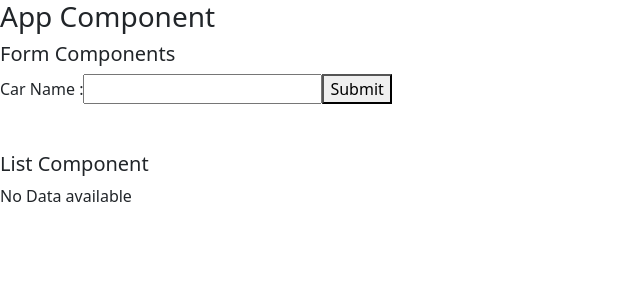
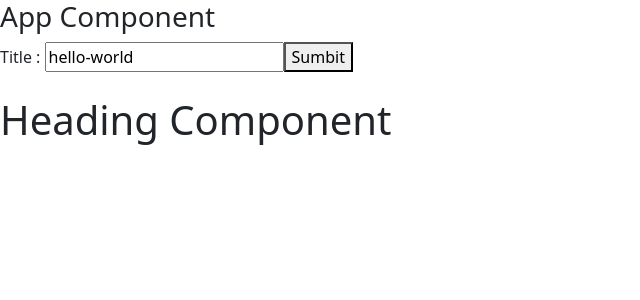
Before and after one commit to kumarnivi/Learning-Angular, an Angular app: page / in a window 1280 px wide. Shown: the top 300 px of the page, without its empty margins (0-640 px from the left). Built offline with nearby package versions, Linux system fonts and the light colour scheme.

Commit message:
Component Lifecycle Hooks

```diff
--- a/src/app/app.component.html
+++ b/src/app/app.component.html
@@ -1,2 +1,8 @@
 <h3>App Component</h3>
-<app-list ></app-list>
+<!-- <app-list ></app-list> -->
+Title : <input type="text" name="" id="" [(ngModel)]="title">
+<button (click)="addTitle()">Sumbit</button>
+<br>
+<br>
+<h1>Heading Component</h1>
+<p [innerText]="titles"></p>
--- a/src/app/app.component.ts
+++ b/src/app/app.component.ts
@@ -7,4 +7,9 @@ import { Component } from '@angular/core';
 })
 export class AppComponent {
   title = 'hello-world';
+  titles:string[] = [];
+  addTitle() {
+    this.titles.push(this.title);
+    console.log(this.titles)
+  }
 }
--- a/src/app/app.module.ts
+++ b/src/app/app.module.ts
@@ -5,18 +5,20 @@ import { AppComponent } from './app.component';
 import { HelloWorldComponent } from './hello-world/hello-world.component';
 import { FormsModule } from '@angular/forms';
 import { FormComponent } from './form/form.component';
-import { ListComponent } from './list/list.component'
+import { ListComponent } from './list/list.component';
+import { HeadingComponent } from './heading/heading.component'
 @NgModule({
   declarations: [
     AppComponent,
     HelloWorldComponent,
     FormComponent,
     ListComponent,
+    HeadingComponent,
 
   ],
   imports: [ //here use for 2 way binding
     BrowserModule,
-    FormsModule
+    FormsModule,
   ],
   providers: [],
   bootstrap: [AppComponent]
--- a/src/app/form/form.component.html
+++ b/src/app/form/form.component.html
@@ -1,7 +1,7 @@
-<h5>Form Components</h5>
+<!-- <h5>Form Components</h5>
 <form action="">
     <label for="">Car Name :</label>
     <input type="text" name="carname" id="" [(ngModel)]="carName">
     <button (click)="addCar()">Submit</button>
 </form>
-<br/><br/>
+<br/><br/> -->
--- a/src/app/form/form.component.ts
+++ b/src/app/form/form.component.ts
@@ -6,14 +6,14 @@ import { Component, EventEmitter, Output } from '@angular/core';
   styleUrls: ['./form.component.css']
 })
 export class FormComponent {
-  @Output() carAdded:EventEmitter<string[]> = new EventEmitter;
-  cars:string[] = [];
- carName  = "";
- addCar(){
-  this.cars.push(this.carName)
-  this.carName= "";
-  console.log(this.cars)
-  this.carAdded.emit(this.cars)
- }
+//   @Output() carAdded:EventEmitter<string[]> = new EventEmitter;
+//   cars:string[] = [];
+//  carName  = "";
+//  addCar(){
+//   this.cars.push(this.carName)
+//   this.carName= "";
+//   console.log(this.cars)
+//   this.carAdded.emit(this.cars)
+//  }
 
 }
--- /dev/null
+++ b/src/app/heading/heading.component.html
@@ -0,0 +1,2 @@
+<p>heading works!</p>
+<h1>{{innerText.join(' | ') }}</h1>
--- /dev/null
+++ b/src/app/heading/heading.component.ts
@@ -0,0 +1,33 @@
+import { Component, Input,OnChanges, SimpleChanges, OnInit, DoCheck } from '@angular/core';
+
+@Component({
+  selector: 'app-heading',
+  templateUrl: './heading.component.html',
+  styleUrls: ['./heading.component.css']
+})
+export class HeadingComponent implements OnChanges, OnInit {
+ @Input() innerText:string[] = [];
+ noOfTitle=1
+ ngOnChanges(changes: SimpleChanges): void {
+  // if(!changes['innerText'].isFirstChange()){
+  //   console.log('onChanges Called',changes['innerText'].currentValue)
+
+  // }
+  //  console.log('ngOnChanges Call!')
+ }
+
+ ngOnInit(): void {
+   console.log('ngOnInint Called');
+   this.innerText.push('First Title') //here when open the browser that time 1st show this value
+   this.noOfTitle = 1
+
+  }
+
+ ngDoCheck(): void {
+  console.log('ngDoCHeack call')
+  if (this.innerText.length > this.noOfTitle){
+    console.log('you are modifing code');
+    this.noOfTitle++;
+  }
+ }
+}
--- a/src/app/hello-world/hello-world.component.ts
+++ b/src/app/hello-world/hello-world.component.ts
@@ -74,6 +74,6 @@ title = 'List of Movies'
 //** pipes */
 // ##date Pipes
 // toDate = new Date();
-message = 'welcome To Angular';
-price = '125'
+// message = 'welcome To Angular';
+// price = '125'
 }
--- a/src/app/list/list.component.html
+++ b/src/app/list/list.component.html
@@ -1,4 +1,4 @@
-<app-form (carAdded)="carDataUpdated($event)"></app-form>
+<!-- <app-form (carAdded)="carDataUpdated($event)"></app-form>
 <h5>List Component</h5>
 <div *ngIf="cars.length>0;then carList;else noData; "></div>
 <ng-template #carList>
@@ -9,3 +9,5 @@
 <ng-template #noData>
     <p>No Data available</p>
 </ng-template>
+
+ -->
--- a/src/app/list/list.component.ts
+++ b/src/app/list/list.component.ts
@@ -7,9 +7,9 @@ import { Component, Input } from '@angular/core';
 })
 export class ListComponent {
   // @Input('carsInput')cars:string[]= [];
-  cars:string[] =[];
+  // cars:string[] =[];
 
-  carDataUpdated(carsData:string[]) {
-    this.cars = carsData;
-  }
+  // carDataUpdated(carsData:string[]) {
+  //   this.cars = carsData;
+  // }
 }
```
Also changed, not shown: src/app/heading/heading.component.css (added), 1 other file (tests, documents, lock files or other folders).
